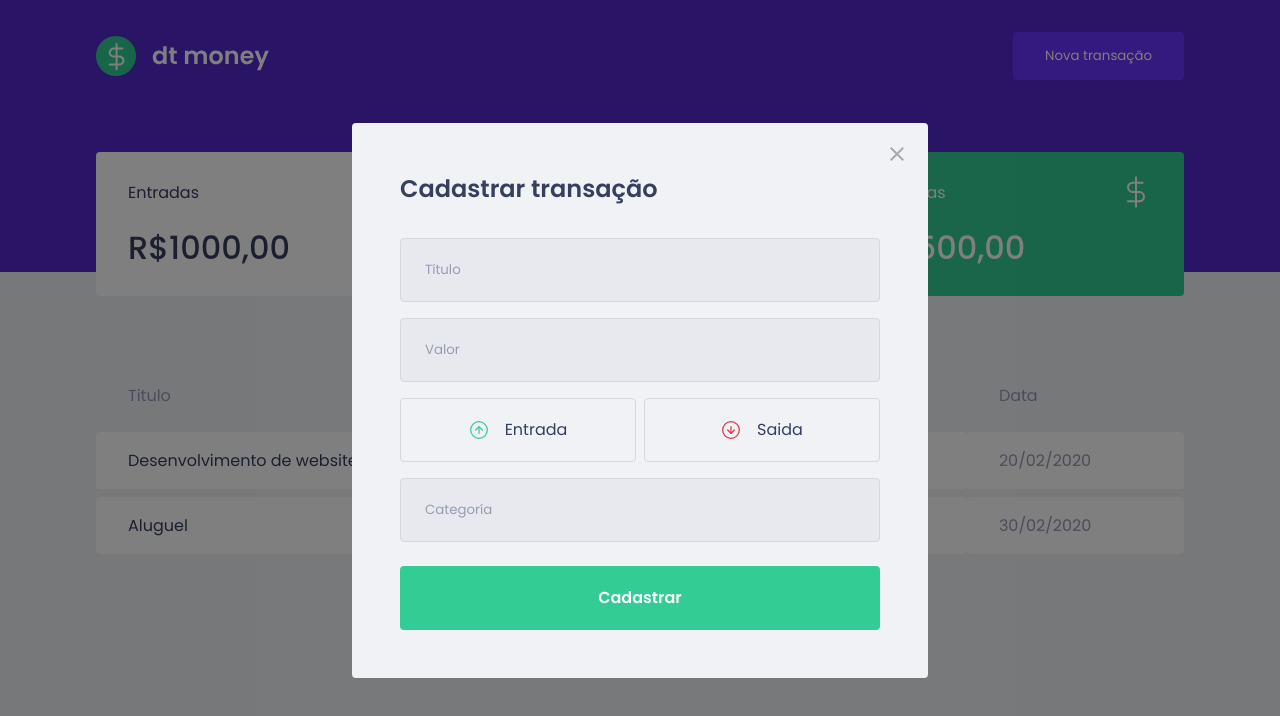
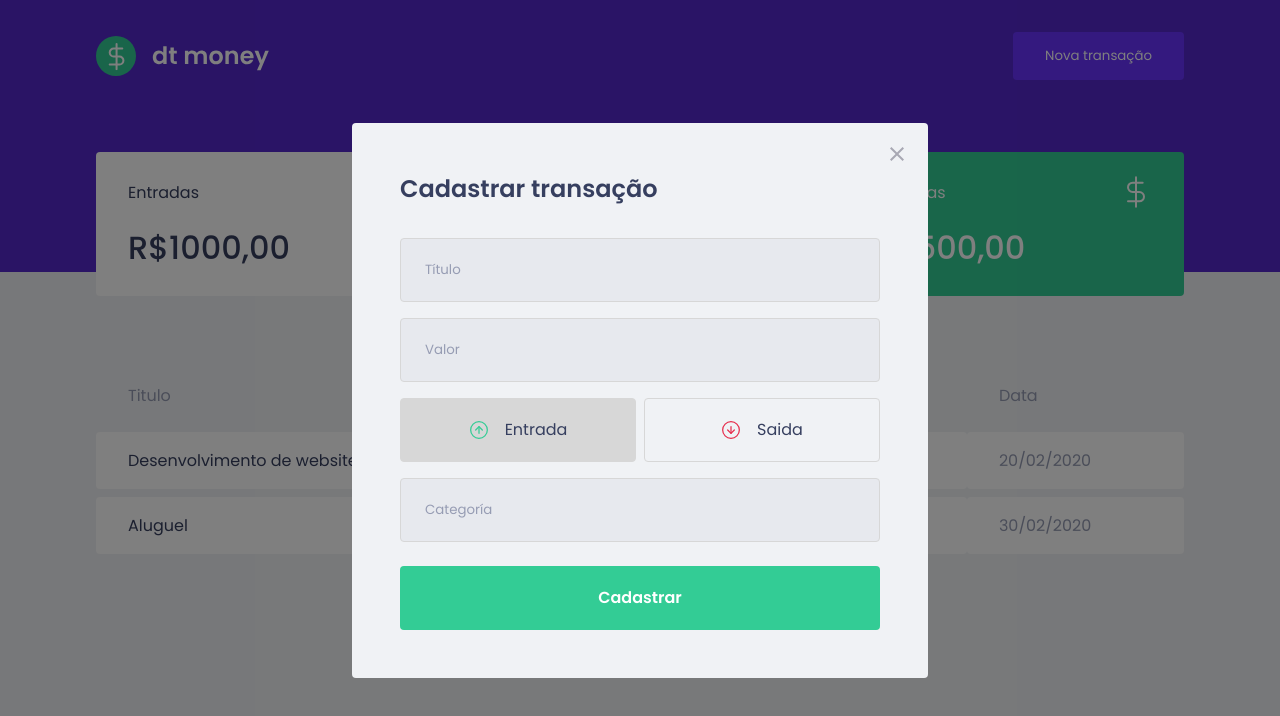
Before and after one commit to ricardo-rp-ignite/dtmoney, a React (Create React App) app: page / in a window 1280 px wide. Both pictures are taken after a click on the button "Nova transação". Shown: the top 716 px of the page. Built offline with nearby package versions, Linux system fonts and the light colour scheme; no server answers; what miragejs would draw is missing.

Commit message:
✨ : Implemented transaction type state

```diff
--- a/src/components/NewTransactionModal/index.tsx
+++ b/src/components/NewTransactionModal/index.tsx
@@ -1,9 +1,10 @@
 import Modal from 'react-modal'
-import { Form, TransactionTypeContainer } from './styles'
+import { Form, RadioBox, TransactionTypeContainer } from './styles'
 
 import closeImg from '../../assets/close.svg'
 import incomeImg from '../../assets/income.svg'
 import outcomeImg from '../../assets/outcome.svg'
+import { useState } from 'react'
 
 Modal.setAppElement('#root')
 
@@ -16,6 +17,8 @@ export function NewTransactionModal({
   isOpen,
   onRequestClose,
 }: NewTransactionModalProps) {
+  const [type, setType] = useState<'deposit' | 'withdraw'>('deposit')
+
   return (
     <Modal
       isOpen={isOpen}
@@ -38,14 +41,22 @@ export function NewTransactionModal({
         <input type="number" placeholder="Valor" />
 
         <TransactionTypeContainer>
-          <button type="button">
+          <RadioBox
+            type="button"
+            $isActive={type === 'deposit'}
+            onClick={() => setType('deposit')}
+          >
             <img src={incomeImg} alt="Entrada" />
             <span>Entrada</span>
-          </button>
-          <button type="button">
+          </RadioBox>
+          <RadioBox
+            type="button"
+            $isActive={type === 'withdraw'}
+            onClick={() => setType('withdraw')}
+          >
             <img src={outcomeImg} alt="Saida" />
             <span>Saida</span>
-          </button>
+          </RadioBox>
         </TransactionTypeContainer>
 
         <input placeholder="Categoría" />
--- a/src/components/NewTransactionModal/styles.ts
+++ b/src/components/NewTransactionModal/styles.ts
@@ -50,19 +50,19 @@ export const TransactionTypeContainer = styled.div`
   display: grid;
   grid-template-columns: repeat(2, 1fr);
   gap: 0.5rem;
-
-  button {
+`
+export const RadioBox = styled.button<{ $isActive: boolean }>`
   height: 4rem;
   border: 1px solid #d7d7d7;
   border-radius: 0.25rem;
 
-    background: transparent;
+  background-color: ${props => (props.$isActive ? '#d7d7d7' : 'transparent')};
 
   display: flex;
   align-items: center;
   justify-content: center;
 
-    transition: border-color 0.2s;
+  transition: border-color 0.2s, background-color 0.2s;
 
   &:hover {
     border-color: ${darken(0.2, '#d7d7d7')};
@@ -79,5 +79,4 @@ export const TransactionTypeContainer = styled.div`
     font-size: 1rem;
     color: var(--text-title);
   }
-  }
 `
```
Lines whose indentation alone changed are shown as unchanged.
